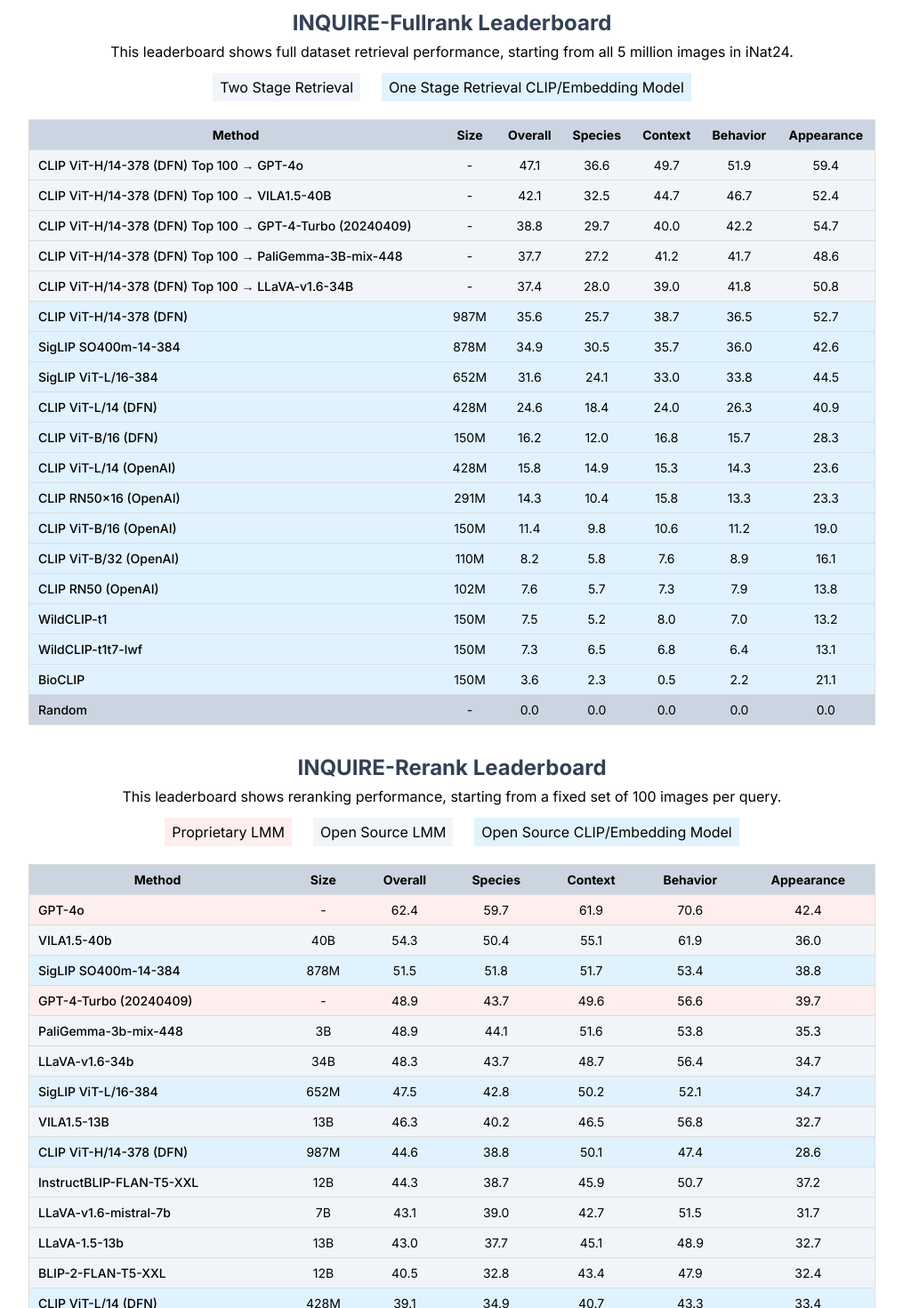
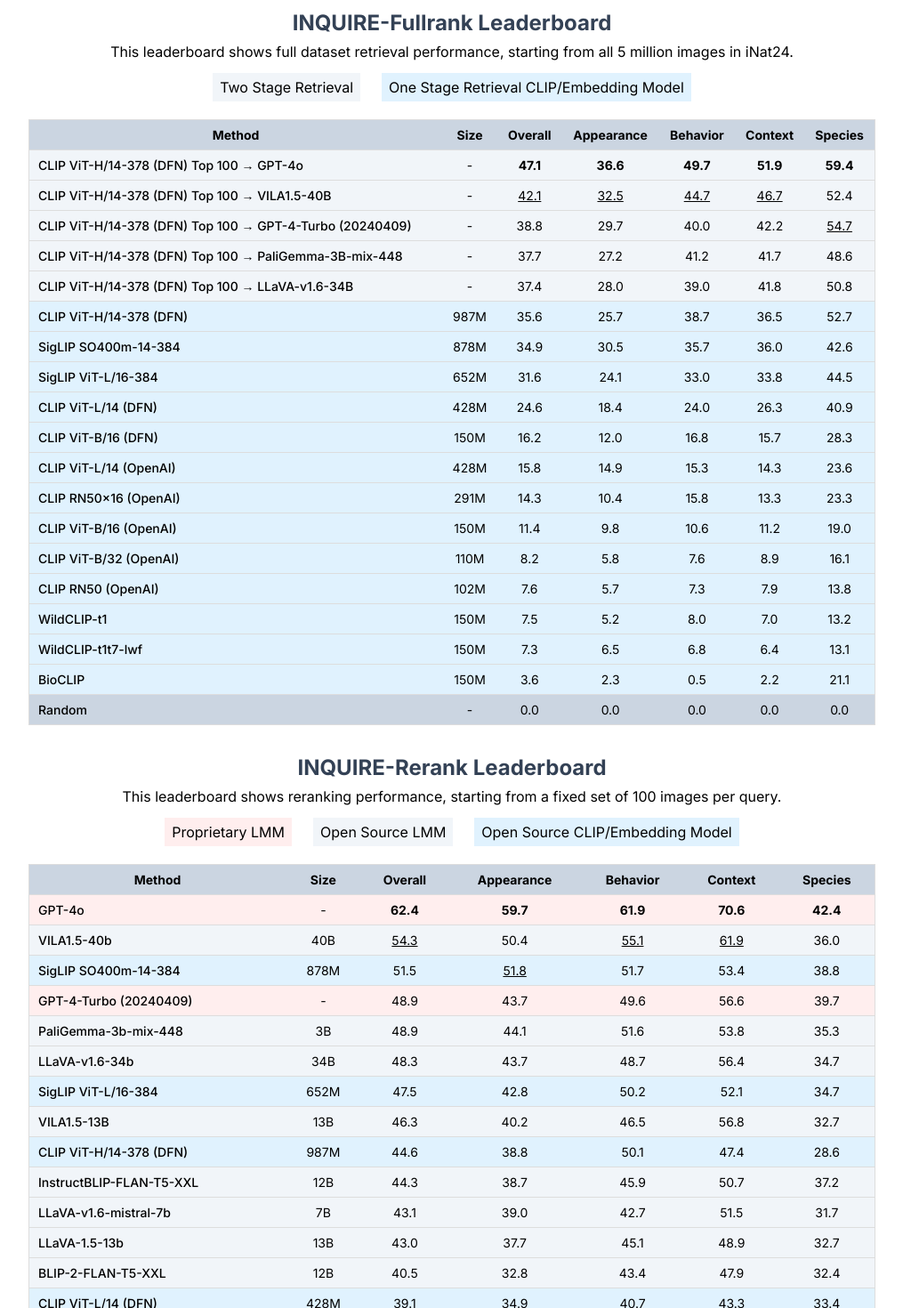
Before and after one commit to inquire-benchmark/inquire-benchmark.github.io, a Next.js app: page / in a window 1280 px wide. Shown: the part 1860-3330 px from the top of the page at 89% size, without its empty margins (132-1147 px from the left). Built offline with nearby package versions, Linux system fonts and the light colour scheme.

Commit message:
Add bold/underlines and fix column names

```diff
--- a/app/page.js
+++ b/app/page.js
@@ -252,24 +252,24 @@
                     <th>Method</th>
                     <th>Size</th>
                     <th>Overall</th>
+                    <th>Appearance</th>
+                    <th>Behavior</th>
+                    <th>Context</th>
                     <th>Species</th>
-                    <th>Context</th>
-                    <th>Behavior</th>
-                    <th>Appearance</th>
                   </tr>
                 </thead>
                 <tbody>
                 <tr>
                   <td>CLIP ViT-H/14-378 (DFN) Top 100 &rarr; GPT-4o</td> <td>-</td>
-                    <td>47.1</td> <td>36.6</td> <td>49.7</td> <td>51.9</td> <td>59.4</td>
+                    <td><b>47.1</b></td> <td><b>36.6</b></td> <td><b>49.7</b></td> <td><b>51.9</b></td> <td><b>59.4</b></td>
                 </tr>
                 <tr>
                   <td>CLIP ViT-H/14-378 (DFN) Top 100 &rarr; VILA1.5-40B</td>  <td>-</td>
-                    <td>42.1</td> <td>32.5</td> <td>44.7</td> <td>46.7</td> <td>52.4</td>
+                    <td><u>42.1</u></td> <td><u>32.5</u></td> <td><u>44.7</u></td> <td><u>46.7</u></td> <td>52.4</td>
                 </tr>
                 <tr>
                   <td>CLIP ViT-H/14-378 (DFN) Top 100 &rarr; GPT-4-Turbo (20240409)</td>  <td>-</td>
-                    <td>38.8</td> <td>29.7</td> <td>40.0</td> <td>42.2</td> <td>54.7</td>
+                    <td>38.8</td> <td>29.7</td> <td>40.0</td> <td>42.2</td> <td><u>54.7</u></td>
                 </tr>
                 <tr>
                   <td>CLIP ViT-H/14-378 (DFN) Top 100 &rarr; PaliGemma-3B-mix-448</td>  <td>-</td>
@@ -353,24 +353,24 @@
                     <th>Method</th>
                     <th>Size</th>
                     <th>Overall</th>
+                    <th>Appearance</th>
+                    <th>Behavior</th>
+                    <th>Context</th>
                     <th>Species</th>
-                    <th>Context</th>
-                    <th>Behavior</th>
-                    <th>Appearance</th>
                   </tr>
                 </thead>
                 <tbody>
                   <tr className="leaderboard-proprietary">
                     <td>GPT-4o</td> <td>-</td>
-                        <td>62.4</td> <td>59.7</td> <td>61.9</td> <td>70.6</td> <td>42.4</td>
+                        <td><b>62.4</b></td> <td><b>59.7</b></td> <td><b>61.9</b></td> <td><b>70.6</b></td> <td><b>42.4</b></td>
                   </tr>
                   <tr>
                     <td>VILA1.5-40b</td> <td>40B</td>
-                        <td>54.3</td> <td>50.4</td> <td>55.1</td> <td>61.9</td> <td>36.0</td>
+                        <td><u>54.3</u></td> <td>50.4</td> <td><u>55.1</u></td> <td><u>61.9</u></td> <td>36.0</td>
                   </tr>
                   <tr className="bg-sky-100">
                     <td>SigLIP SO400m-14-384</td> <td>878M</td>
-                      <td>51.5</td> <td>51.8</td> <td>51.7</td> <td>53.4</td> <td>38.8</td>
+                      <td>51.5</td> <td><u>51.8</u></td> <td>51.7</td> <td>53.4</td> <td>38.8</td>
                   </tr>
                   <tr className="leaderboard-proprietary">
                     <td>GPT-4-Turbo (20240409)</td> <td>-</td>
@@ -450,7 +450,7 @@
                   </tr>
                   <tr className="bg-sky-100">
                     <td>BioCLIP</td> <td>150M</td>
-                      <td>28.9</td> <td>27.4</td> <td>27.2</td> <td>30.8</td> <td>41.1</td>
+                      <td>28.9</td> <td>27.4</td> <td>27.2</td> <td>30.8</td> <td><u>41.1</u></td>
                   </tr>
 
                   <tr className="bg-slate-300">
```
